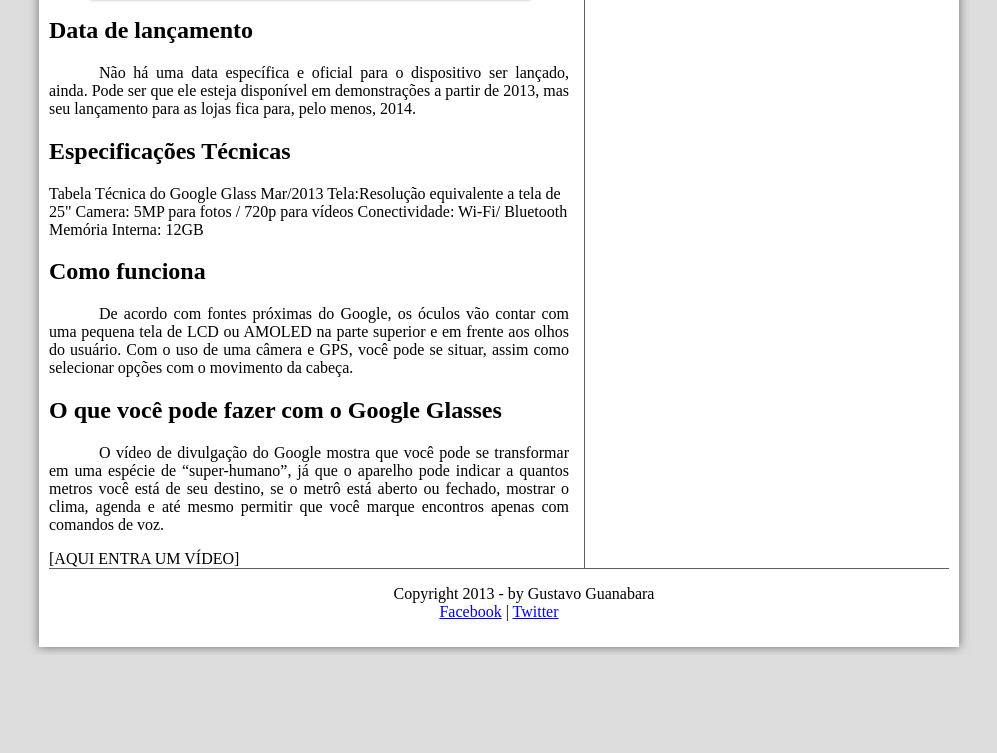
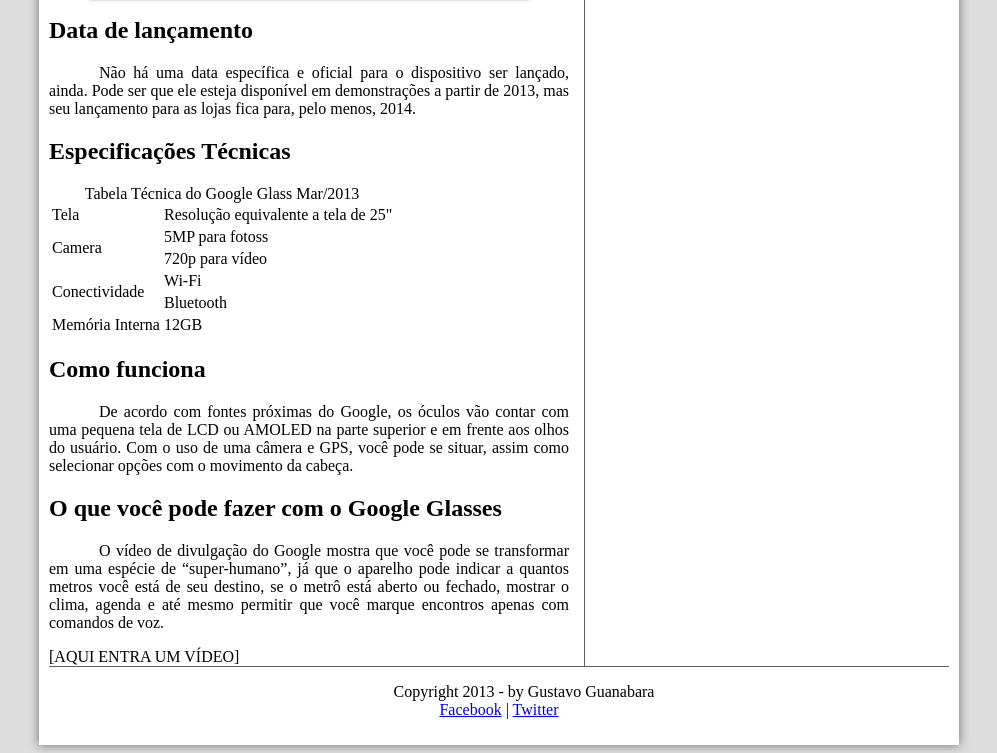
Before and after one commit to offcarol/Curso_HTML5-CSS3-JS, a plain HTML site: page _html/index.html in a window 1280 px wide. Shown: the part 841-1594 px from the top of the page, without its empty margins (141-1138 px from the left). Before the commit the page ends 1496 px from the top, so only its background shows below. Drawn offline with Linux system fonts and the light colour scheme.

Commit message:
criação e css da primeira tabela

```diff
--- a/_html/index.html
+++ b/_html/index.html
@@ -60,13 +60,15 @@
 					<p>Não há uma data específica e oficial para o dispositivo ser lançado, ainda. Pode ser que ele esteja disponível em demonstrações a partir de 2013, mas seu lançamento para as lojas fica para, pelo menos, 2014.</p>
 
 				<h1>Especificações Técnicas</h1>
-				Tabela Técnica do Google Glass Mar/2013
-
-				Tela:Resolução equivalente a tela de 25"
-				Camera: 5MP para fotos / 720p para vídeos
-				Conectividade: Wi-Fi/ Bluetooth
-				Memória Interna: 12GB
-
+				<table id="tabelaspec">
+					<caption>Tabela Técnica do Google Glass <span>Mar/2013</span></caption>
+					<tr><td class="ce">Tela</td><td class="cd">Resolução equivalente a tela de 25"</td></tr>
+					<tr><td rowspan = "2" class="ce">Camera</td><td class="cd">5MP para fotoss</td></tr>
+					<tr><td class="cd">720p para vídeo</td></tr>
+					<tr><td rowspan = "2" class="ce">Conectividade</td><td class="cd">Wi-Fi</td></tr>
+					<tr><td class="cd">Bluetooth</td></tr>
+					<tr><td class="ce">Memória Interna</td><td class="cd">12GB</td></tr>
+				</table>
 				<h1>Como funciona</h1>
 					<p>De acordo com fontes próximas do Google, os óculos vão contar com uma pequena tela de LCD ou AMOLED na parte superior e em frente aos olhos do usuário. Com o uso de uma câmera e GPS, você pode se situar, assim como selecionar opções com o movimento da cabeça.</p>
 
@@ -101,5 +103,5 @@
 		</div>
 
 	</body>
-
+<!-- próxima aula: 21 -->
 </html>
```
